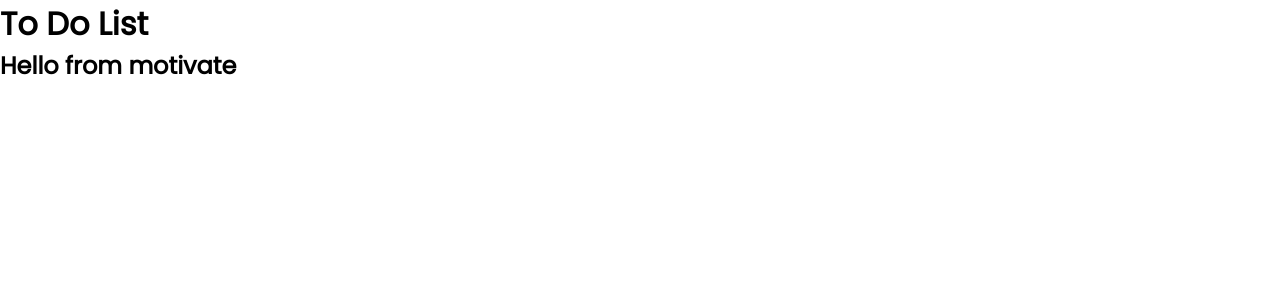
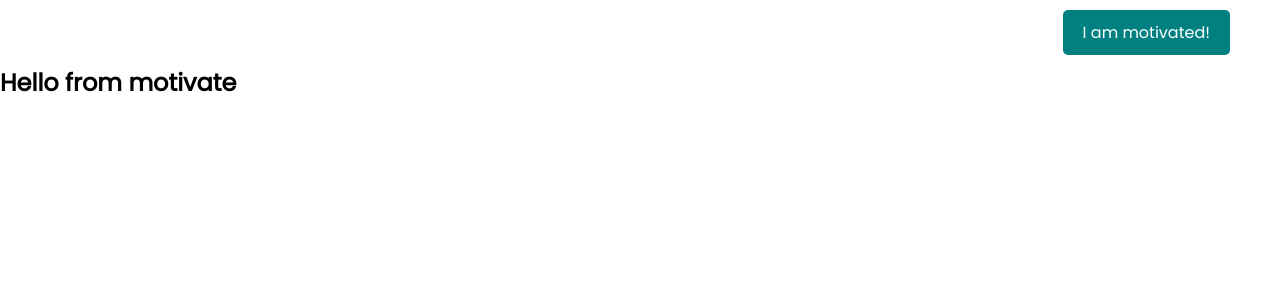
Before and after one commit to TimotijevicVlada/To_Do_App_REACT, a React (Create React App) app: page /motivate in a window 1280 px wide. Shown: the top 300 px of the page. Built offline with nearby package versions, Linux system fonts and the light colour scheme.

Commit message:
Todos and Motivate headers done.

```diff
--- a/src/App.js
+++ b/src/App.js
@@ -1,17 +1,16 @@
-import React from "react";
+import React, {useState} from "react";
 import "./style/App.css";
 import { BrowserRouter as Router, Routes, Route } from "react-router-dom";
 import Todo from "./components/Todo";
 import Motivate from "./components/Motivate";
 
+
 function App() {
-
 
 
   return (
     <Router>
       <div className="App">
-        <h1>To Do List</h1>
         <Routes>
             <Route path="/" element={<Todo />}/>
             <Route path="/motivate" element={<Motivate />}/>
--- a/src/components/Motivate.js
+++ b/src/components/Motivate.js
@@ -1,10 +1,14 @@
 import React from 'react';
+import { Link } from 'react-router-dom';
 
 const Motivate = () => {
 
 
     return (
         <div className='motivate'>
+            <div className='motivate_header'>
+                <Link className='link' to="/">I am motivated!</Link>
+            </div>
             <h2>Hello from motivate</h2>
         </div>
     )
--- a/src/components/Todo.js
+++ b/src/components/Todo.js
@@ -1,10 +1,14 @@
 import React from 'react';
+import { Link } from 'react-router-dom';
 
 const Todo = () => {
 
 
     return (
         <div className='todo'>
+            <div className='todo_header'>
+                <Link className='link' to="/motivate">Motivate me!</Link>
+            </div>
             <h2>Hello from todo</h2>
         </div>
     )
--- a/src/style/App.css
+++ b/src/style/App.css
@@ -5,4 +5,48 @@
   padding: 0;
   font-family: 'Poppins', sans-serif;
 }
+
+.App .todo .todo_header {
+  display: -webkit-box;
+  display: -ms-flexbox;
+  display: flex;
+  -webkit-box-pack: end;
+      -ms-flex-pack: end;
+          justify-content: flex-end;
+  margin: 10px 50px;
+}
+
+.App .todo .todo_header .link {
+  text-decoration: none;
+  background-color: teal;
+  color: white;
+  padding: 10px 20px;
+  border-radius: 5px;
+}
+
+.App .todo .todo_header .link:hover {
+  background-color: #209999;
+}
+
+.App .motivate .motivate_header {
+  display: -webkit-box;
+  display: -ms-flexbox;
+  display: flex;
+  -webkit-box-pack: end;
+      -ms-flex-pack: end;
+          justify-content: flex-end;
+  margin: 10px 50px;
+}
+
+.App .motivate .motivate_header .link {
+  text-decoration: none;
+  background-color: teal;
+  color: white;
+  padding: 10px 20px;
+  border-radius: 5px;
+}
+
+.App .motivate .motivate_header .link:hover {
+  background-color: #209999;
+}
 /*# sourceMappingURL=App.css.map */
--- a/src/style/App.scss
+++ b/src/style/App.scss
@@ -4,3 +4,39 @@
     padding: 0;
     font-family: 'Poppins', sans-serif;
 }
+.App {
+    .todo {
+        .todo_header {
+            display: flex;
+            justify-content: flex-end;
+            margin: 10px 50px;
+            .link {
+                text-decoration: none;
+                background-color: teal;
+                color: white;
+                padding: 10px 20px;
+                border-radius: 5px;
+                &:hover {
+                    background-color: rgb(32, 153, 153);
+                }
+            }
+        }
+    }
+    .motivate {
+        .motivate_header {
+            display: flex;
+            justify-content: flex-end;
+            margin: 10px 50px;
+            .link {
+                text-decoration: none;
+                background-color: teal;
+                color: white;
+                padding: 10px 20px;
+                border-radius: 5px;
+                &:hover {
+                    background-color: rgb(32, 153, 153);
+                }
+            }
+        }
+    }
+}
```
Also changed, not shown: 1 other file (tests, documents, lock files or other folders).
